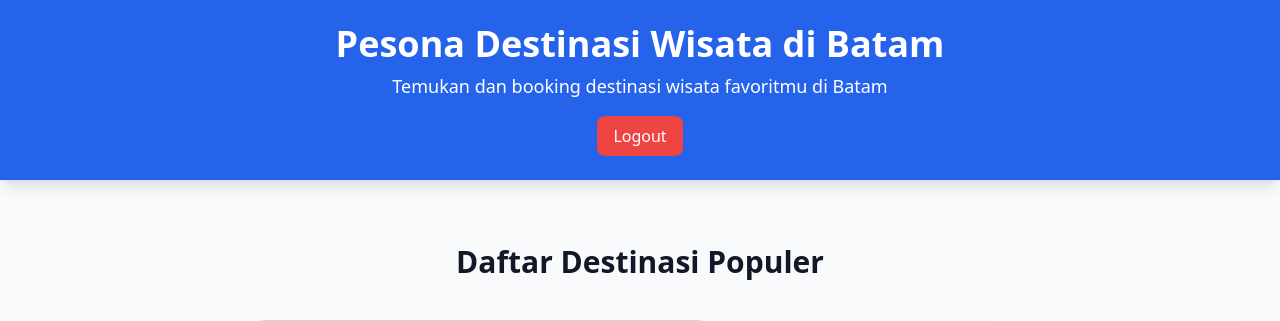
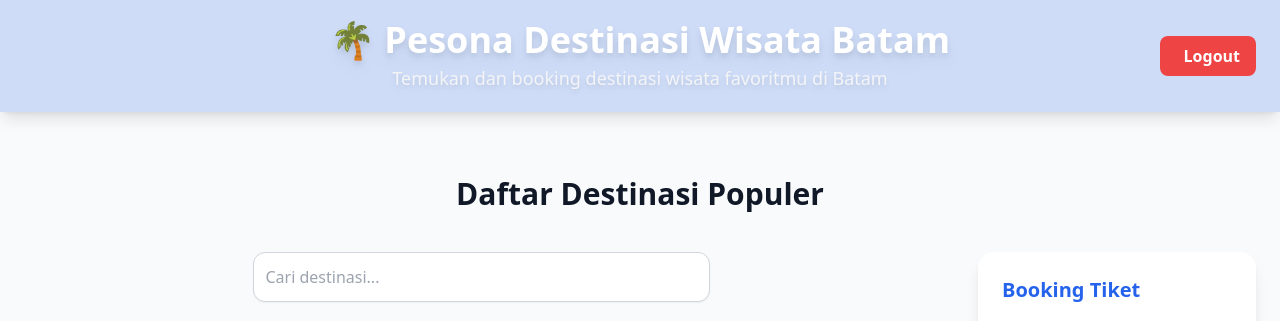
Before and after one commit to EnruRamadhan/PBL-RKS-304, a Flask app: page /index in a window 1280 px wide. Shown: the top 321 px of the page. Run offline with Flask 3, Linux system fonts and the light colour scheme; some libraries are stand-ins or nearby versions.

Commit message:
git add . git commit -m "perbaikan itu" git push origin main

```diff
--- a/Web/static/js/login.js
+++ b/Web/static/js/login.js
@@ -64,7 +64,7 @@
     localStorage.setItem("loggedInUser", username);
 
     setTimeout(() => {
-      window.location.href = "index.html";
+      window.location.href = "/index";
     }, 1500);
   } else {
     loginMessage.style.color = "red";
--- a/Web/static/js/register.js
+++ b/Web/static/js/register.js
@@ -67,6 +67,6 @@
   registerMessage.textContent = "✅ Registrasi berhasil! Mengarahkan ke login...";
 
   setTimeout(() => {
-    window.location.href = "login.html";
+    window.location.href = "/login";
   }, 1500);
 });
--- a/Web/templates/index.html
+++ b/Web/templates/index.html
@@ -12,14 +12,42 @@
 
 <body class="bg-gray-50 text-gray-900">
 
-  <!-- Header -->
-  <header class="bg-blue-600 text-white py-6 shadow-lg">
-    <div class="container mx-auto text-center">
-      <h1 class="text-4xl font-bold">Pesona Destinasi Wisata di Batam</h1>
-      <p class="mt-2 text-lg">Temukan dan booking destinasi wisata favoritmu di Batam</p>
-      <button onclick="logout()" class="mt-4 bg-red-500 px-4 py-2 rounded-lg hover:bg-red-600">Logout</button>
+ <!-- Header Modern -->
+<header class="fixed top-0 left-0 w-full bg-blue-600/20 backdrop-blur-md text-white shadow-lg z-50">
+  <div class="container mx-auto flex items-center justify-center py-5 relative">
+
+    <!-- Tombol Logout di kiri atas -->
+    <button
+      onclick="logout()"
+      class="absolute right-6 bg-red-500 hover:bg-red-600 text-white px-4 py-2 rounded-lg font-semibold flex items-center gap-2 transition-transform transform hover:scale-105">
+      <i class="fas fa-sign-out-alt"></i> Logout
+    </button>
+
+    <!-- Judul Halaman -->
+    <div class="text-center">
+      <h1 class="text-3xl md:text-4xl font-extrabold drop-shadow-lg">🌴 Pesona Destinasi Wisata Batam</h1>
+      <p class="mt-1 text-lg text-gray-100 drop-shadow-md">Temukan dan booking destinasi wisata favoritmu di Batam</p>
     </div>
-  </header>
+
+  </div>
+</header>
+
+<!-- Spacer supaya konten tidak ketutup header -->
+<div class="h-28"></div>
+
+<script>
+  // Fungsi Logout
+  function logout() {
+    // Hapus data login dari localStorage
+    localStorage.removeItem("loggedInUser");
+
+    // Pesan opsional
+    alert("Anda telah logout. Kembali ke halaman utama.");
+
+    // Arahkan ke halaman landing
+    window.location.href = "/landing";
+  }
+</script>
 
   <!-- Section Destinasi -->
   <section id="destinasi" class="container mx-auto py-16 px-6">
```
Also changed, not shown: Web/templates/landing.html (+8 -8 lines).
